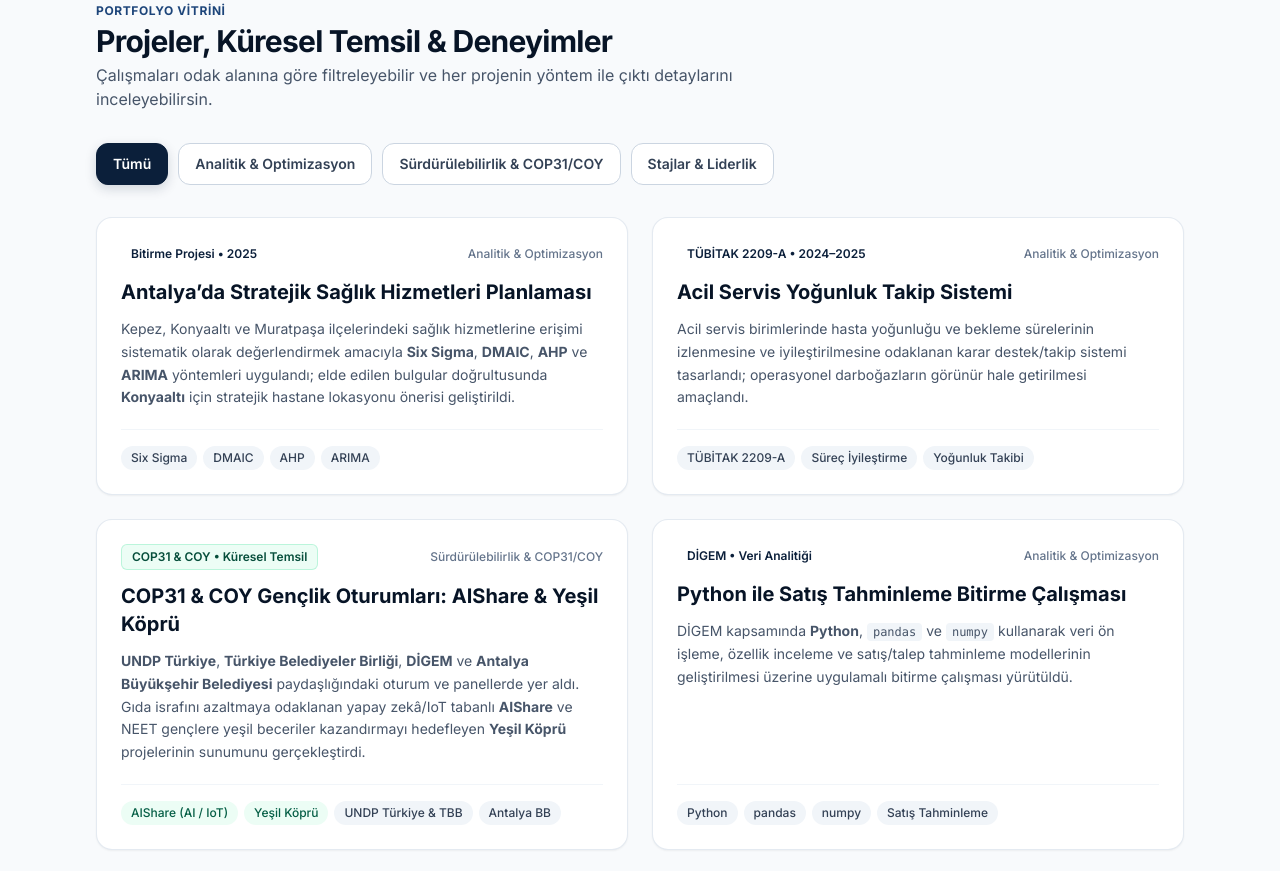
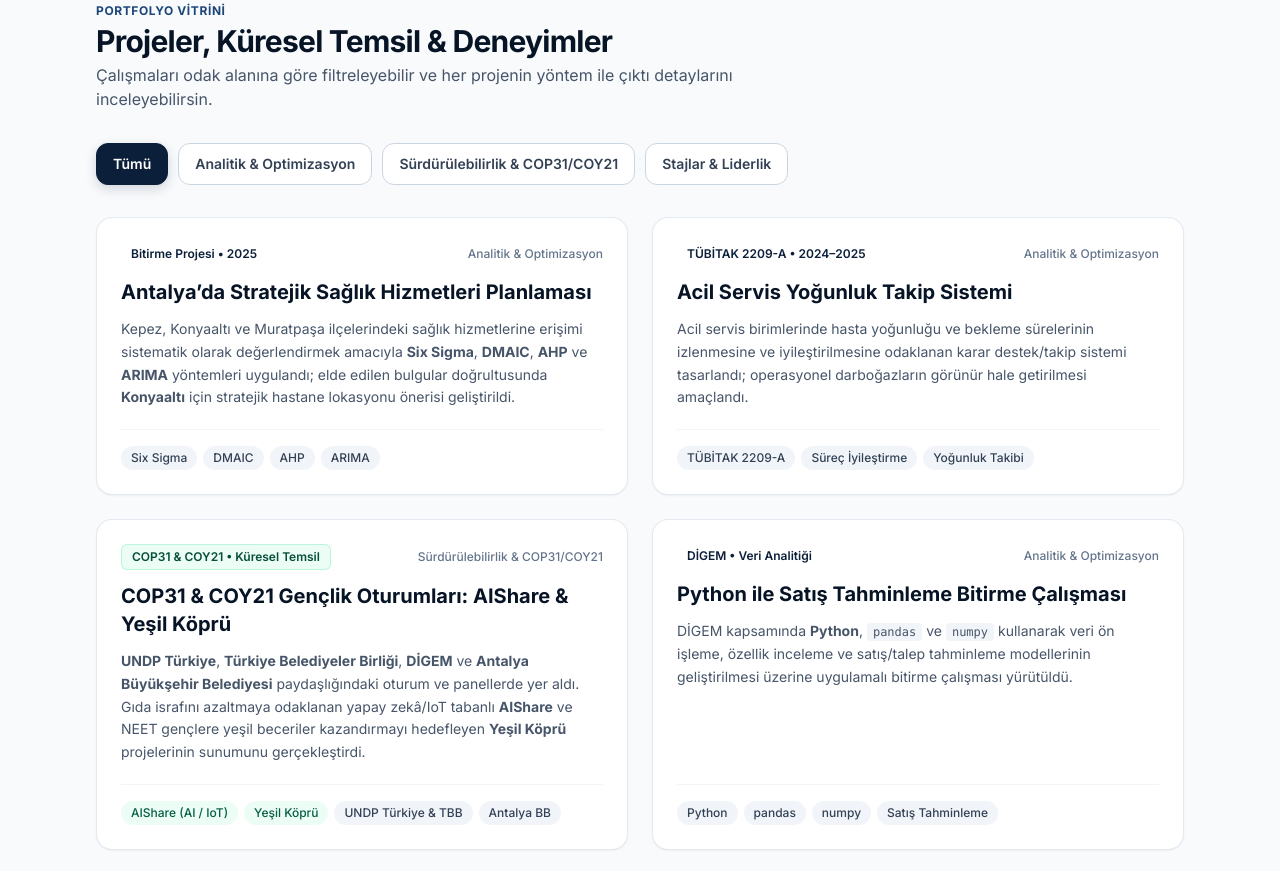
Before and after one commit to yarenaltun/yarenaltun.github.io, a plain HTML site: page index.html in a window 1280 px wide. Shown: the part 1061-1932 px from the top of the page. Drawn offline with nearby package versions, Linux system fonts and the light colour scheme.

Commit message:
Update COP31/COY to COP31/COY21 in index.html

```diff
--- a/index.html
+++ b/index.html
@@ -282,7 +282,7 @@
           data-filter="sustainability"
           class="filter-tab tab-inactive px-4 py-2.5 rounded-xl border text-xs sm:text-sm font-semibold transition-all cursor-pointer"
         >
-          Sürdürülebilirlik &amp; COP31/COY
+          Sürdürülebilirlik &amp; COP31/COY21
         </button>
         <button
           type="button"
@@ -354,12 +354,12 @@
           <div class="space-y-3">
             <div class="flex items-center justify-between gap-2">
               <span class="text-xs font-semibold px-2.5 py-1 rounded-md bg-emerald-50 text-emerald-900 border border-emerald-200/70">
-                COP31 &amp; COY • Küresel Temsil
+                COP31 &amp; COY21 • Küresel Temsil
               </span>
-              <span class="text-xs font-medium text-slate-500">Sürdürülebilirlik &amp; COP31/COY</span>
+              <span class="text-xs font-medium text-slate-500">Sürdürülebilirlik &amp; COP31/COY21</span>
             </div>
             <h3 class="text-lg sm:text-xl font-bold text-navy-950">
-              COP31 &amp; COY Gençlik Oturumları: AIShare &amp; Yeşil Köprü
+              COP31 &amp; COY21 Gençlik Oturumları: AIShare &amp; Yeşil Köprü
             </h3>
             <p class="text-sm text-slate-600 leading-relaxed">
               <strong>UNDP Türkiye</strong>, <strong>Türkiye Belediyeler Birliği</strong>, <strong>DİGEM</strong> ve <strong>Antalya Büyükşehir Belediyesi</strong> paydaşlığındaki oturum ve panellerde yer aldı. Gıda israfını azaltmaya odaklanan yapay zekâ/IoT tabanlı <strong>AIShare</strong> ve NEET gençlere yeşil beceriler kazandırmayı hedefleyen <strong>Yeşil Köprü</strong> projelerinin sunumunu gerçekleştirdi.
```
